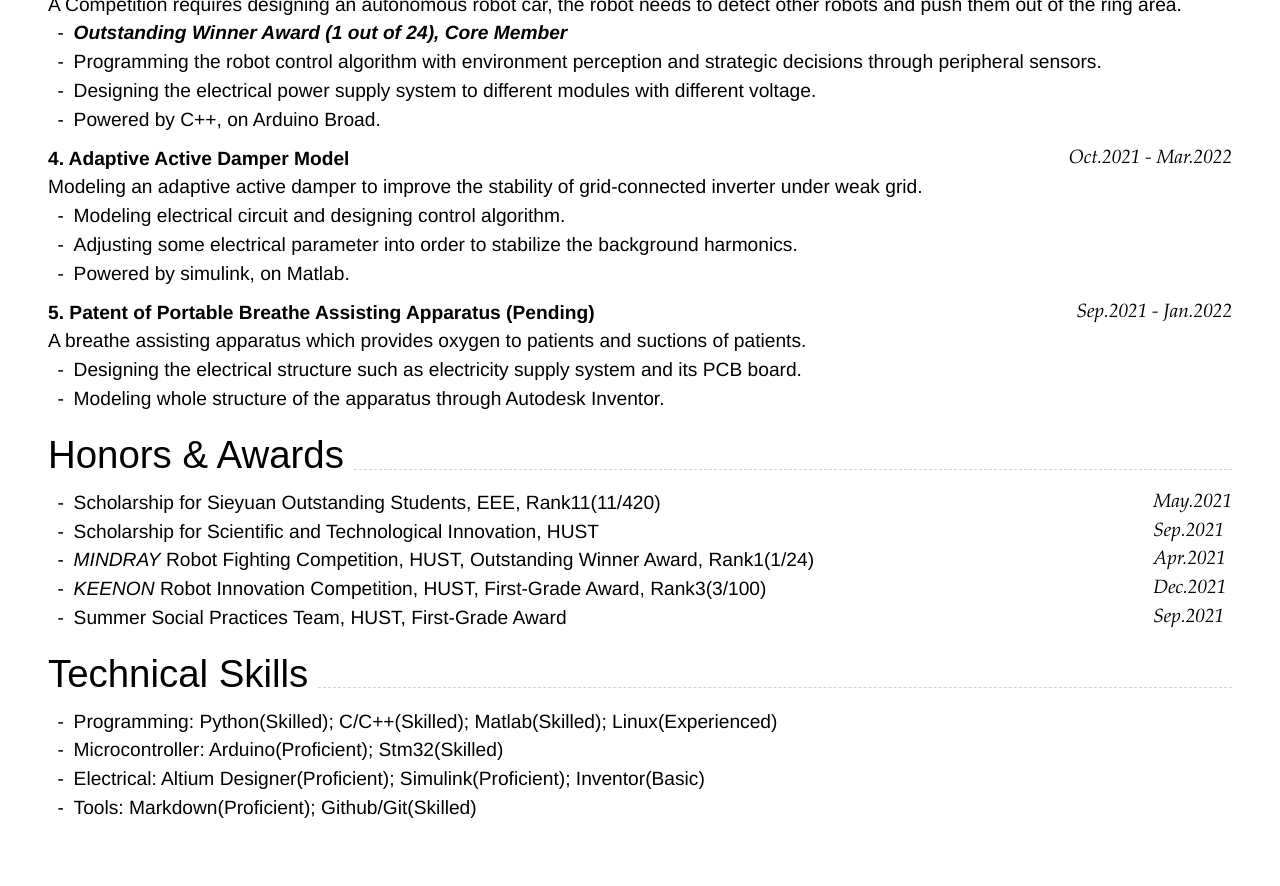
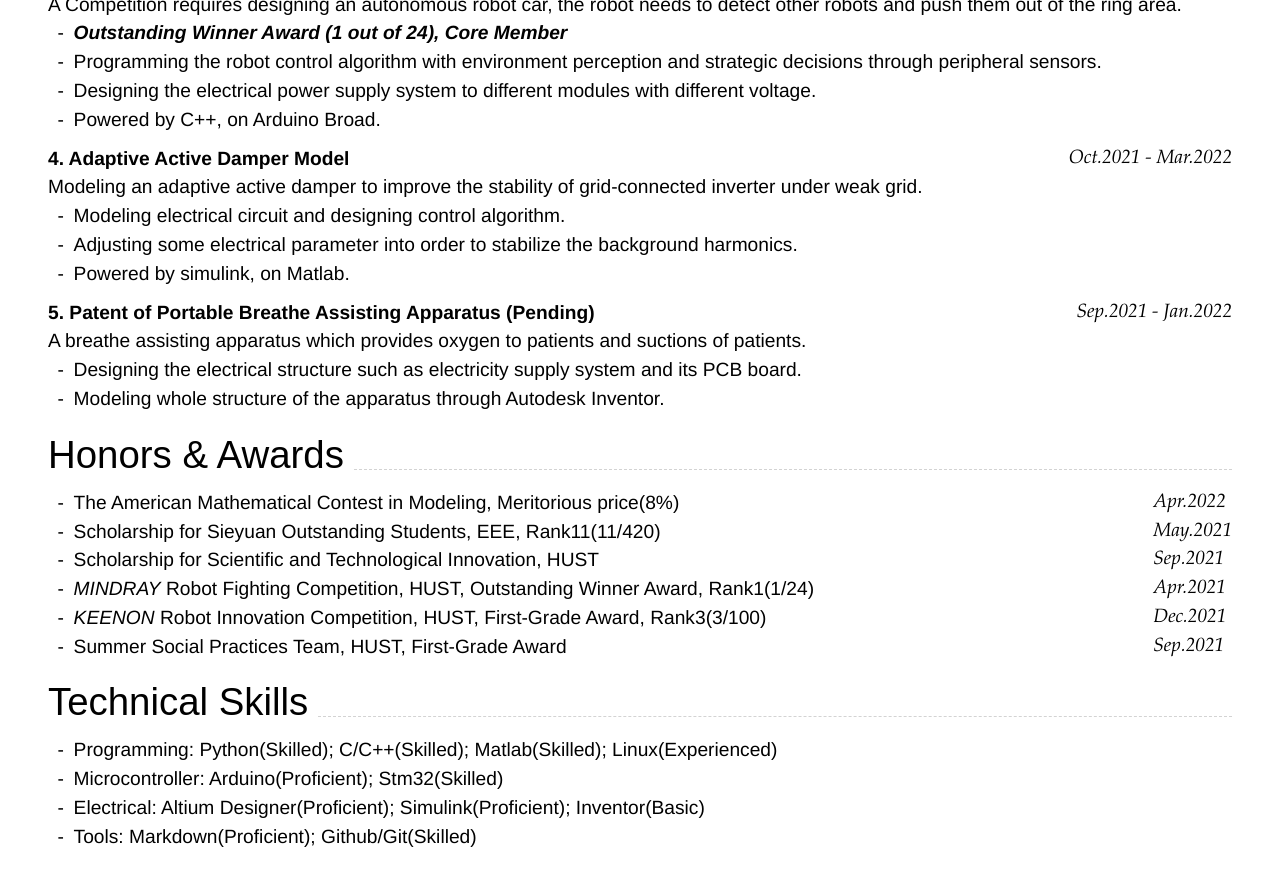
Before and after one commit to NicholasYe/NicholasYe_CV, a Jekyll site: the page built from index.md, in a window 1280 px wide and 900 px high, scrolled down 970 px. Shown: the top 886 px of the window. Built offline with Jekyll 4.4.1, drawn with Linux system fonts in a browser that asks for light colours; nearby versions of some CDN libraries.

Commit message:
5.6_23:23

````diff
--- a/index.md
+++ b/index.md
@@ -84,6 +84,7 @@ A breathe assisting apparatus which provides oxygen to patients and suctions of
 ## Honors & Awards
 
 ```
+Apr.2022
 May.2021
 Sep.2021
 Apr.2021
@@ -91,6 +92,7 @@ Dec.2021
 Sep.2021
 ```
 
+- The American Mathematical Contest in Modeling, Meritorious price(8%)
 - Scholarship for Sieyuan Outstanding Students, EEE, Rank11(11/420)
 - Scholarship for Scientific and Technological Innovation, HUST
 - *MINDRAY* Robot Fighting Competition, HUST, Outstanding Winner Award, Rank1(1/24)
````
Also changed, not shown: other parts of index.md (+1 -1 lines).
